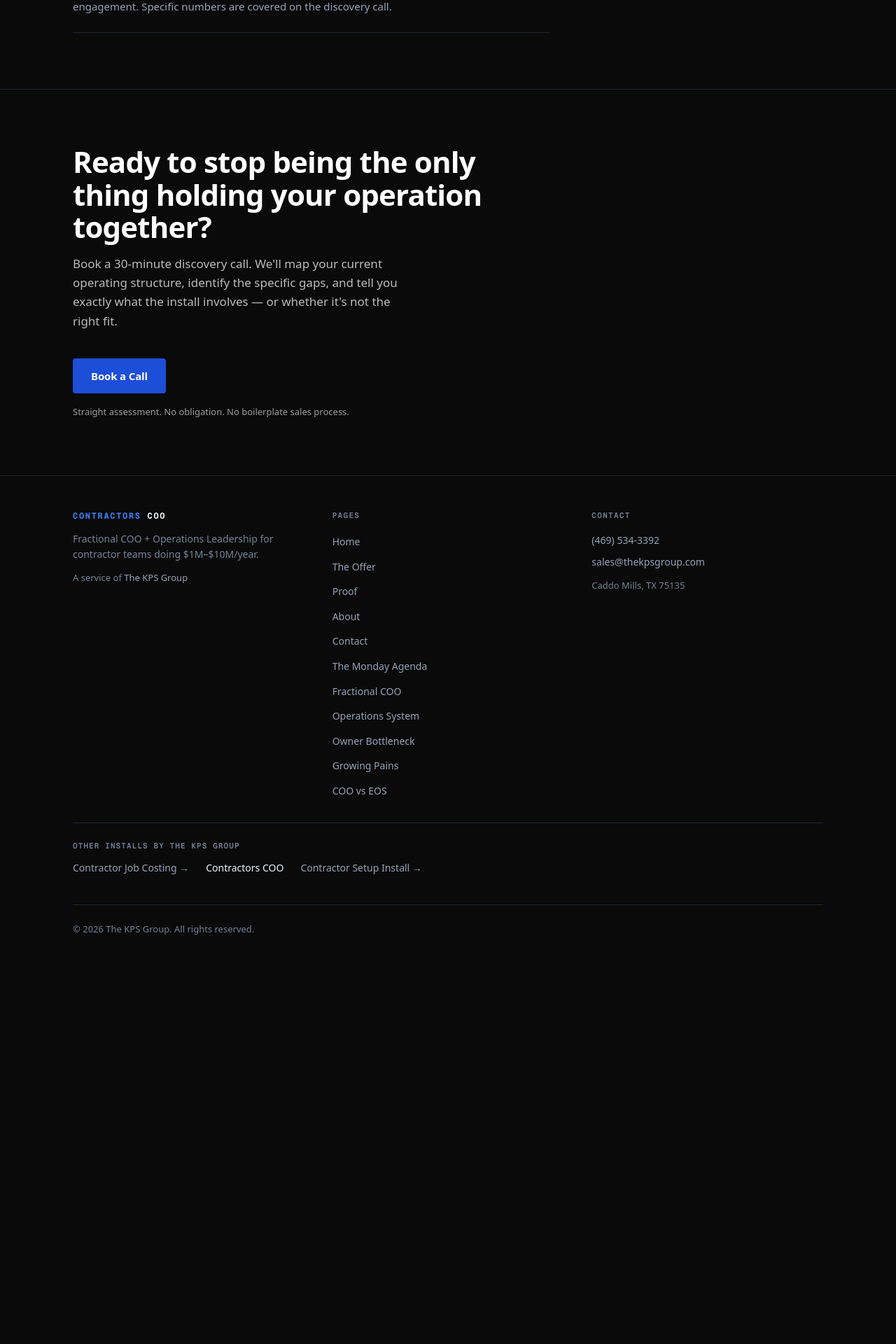
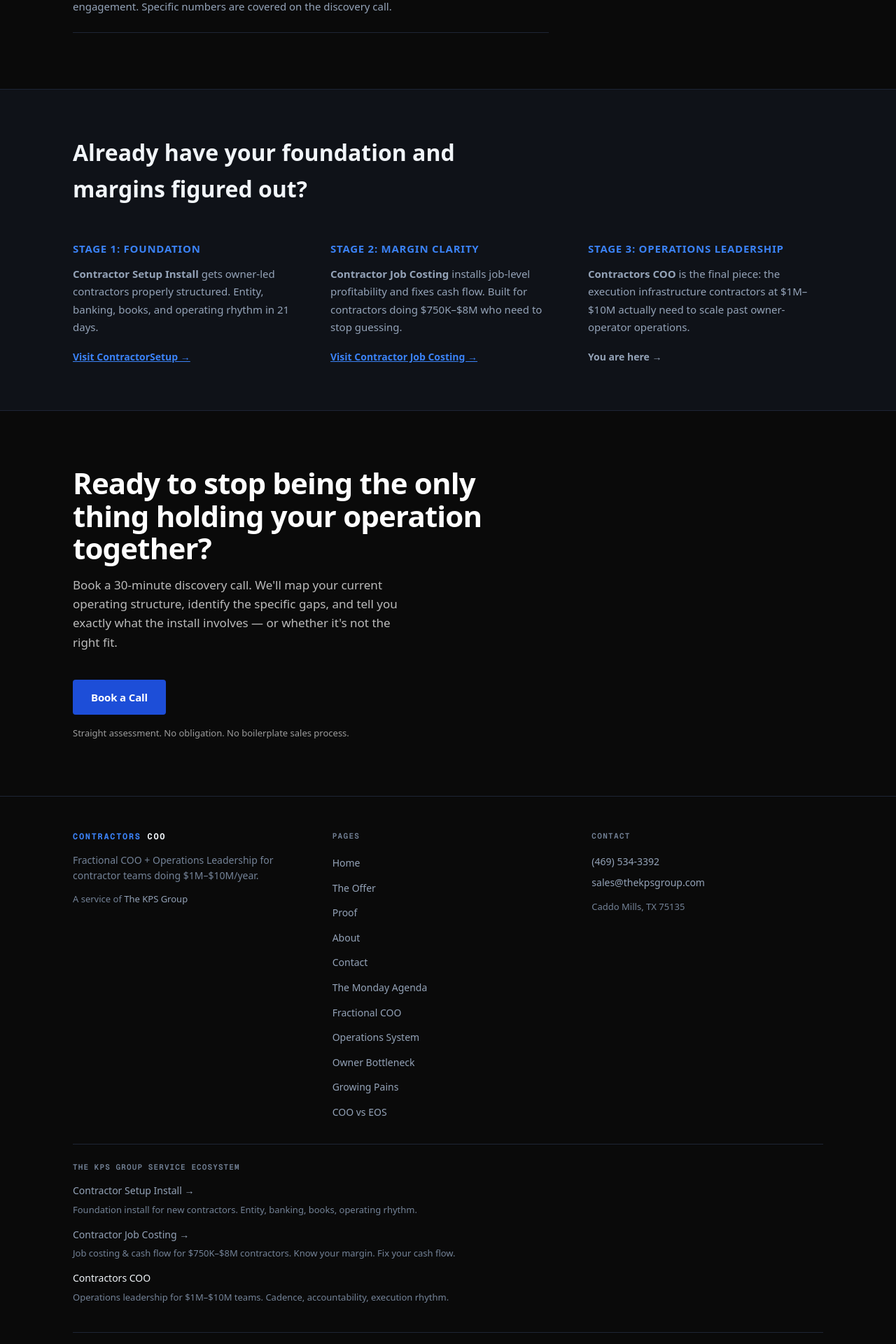
Before and after one commit to thekpsgroup/contractorscoo, a Next.js app: page / in a window 1280 px wide. Shown: the part 7160-9080 px from the top of the page at 70% size. Before the commit the page ends 8545 px from the top, so only its background shows below. Built offline with nearby package versions, Linux system fonts and the light colour scheme; no server answers.

Commit message:
Add cross-site ecosystem sections to About and Homepage

```diff
--- a/src/app/about/page.tsx
+++ b/src/app/about/page.tsx
@@ -295,6 +295,48 @@ export default function AboutPage() {
         </div>
       </section>
 
+      {/* ── SERVICE ECOSYSTEM ────────────────── */}
+      <section aria-label="Service progression" style={{ borderBottom: '1px solid var(--color-line)' }}>
+        <div className="container-inner" style={{ paddingTop: '4rem', paddingBottom: '4rem' }}>
+          <h2 style={{ fontSize: 'clamp(1.5rem, 2.5vw, 2rem)', fontWeight: 800, marginBottom: '3rem' }}>
+            Part of a Complete System
+          </h2>
+          <div style={{ display: 'grid', gridTemplateColumns: 'repeat(auto-fit, minmax(280px, 1fr))', gap: '2rem' }}>
+            <div style={{ borderLeft: '3px solid var(--color-accent-subtle)', paddingLeft: '1.5rem' }}>
+              <h3 style={{ fontSize: '0.9375rem', fontWeight: 700, textTransform: 'uppercase', letterSpacing: '0.05em', color: 'var(--color-accent)', marginBottom: '0.5rem' }}>
+                Stage 1: Foundation
+              </h3>
+              <p style={{ color: 'var(--color-muted)', lineHeight: 1.7, marginBottom: '1rem' }}>
+                <strong>Contractor Setup Install</strong> gets new contractors off to the right start. Entity structure, banking, books, and the barebone operating rhythm.
+              </p>
+              <a href="https://www.contractorsetup.com/?utm_source=contractorscoo&utm_medium=referral" target="_blank" rel="noopener noreferrer" style={{ color: 'var(--color-accent)', textDecoration: 'underline' }}>
+                Learn more →
+              </a>
+            </div>
+            <div style={{ borderLeft: '3px solid var(--color-accent-subtle)', paddingLeft: '1.5rem' }}>
+              <h3 style={{ fontSize: '0.9375rem', fontWeight: 700, textTransform: 'uppercase', letterSpacing: '0.05em', color: 'var(--color-accent)', marginBottom: '0.5rem' }}>
+                Stage 2: Financial Clarity
+              </h3>
+              <p style={{ color: 'var(--color-muted)', lineHeight: 1.7, marginBottom: '1rem' }}>
+                <strong>Contractor Job Costing</strong> gives you real margin numbers and fixes cash flow problems. Built for $750K–$8M contractors who need to know what's profitable.
+              </p>
+              <a href="https://www.contractorjobcosting.com/?utm_source=contractorscoo&utm_medium=referral" target="_blank" rel="noopener noreferrer" style={{ color: 'var(--color-accent)', textDecoration: 'underline' }}>
+                Learn more →
+              </a>
+            </div>
+            <div style={{ borderLeft: '3px solid var(--color-accent-subtle)', paddingLeft: '1.5rem' }}>
+              <h3 style={{ fontSize: '0.9375rem', fontWeight: 700, textTransform: 'uppercase', letterSpacing: '0.05em', color: 'var(--color-accent)', marginBottom: '0.5rem' }}>
+                Stage 3: Operations Leadership
+              </h3>
+              <p style={{ color: 'var(--color-muted)', lineHeight: 1.7, marginBottom: '1rem' }}>
+                <strong>Contractors COO</strong> is the final piece: the execution infrastructure your team actually needs to scale past the owner-operator model.
+              </p>
+              <span style={{ color: 'var(--color-muted)' }}>You are here</span>
+            </div>
+          </div>
+        </div>
+      </section>
+
       {/* ── FINAL CTA ────────────────────────────── */}
       <section
         aria-labelledby="about-cta-heading"
--- a/src/app/page.tsx
+++ b/src/app/page.tsx
@@ -567,6 +567,48 @@ export default function HomePage() {
         </div>
       </section>
 
+      {/* ── ECOSYSTEM POSITIONING ────────────────────────────────── */}
+      <section aria-label="Service progression" style={{ backgroundColor: 'var(--color-surface)', borderBottom: '1px solid var(--color-line)' }}>
+        <div className="container-inner" style={{ paddingTop: '4rem', paddingBottom: '4rem' }}>
+          <h2 style={{ fontSize: 'clamp(1.5rem, 2.5vw, 2rem)', fontWeight: 800, marginBottom: '3rem', maxWidth: '600px' }}>
+            Already have your foundation and margins figured out?
+          </h2>
+          <div style={{ display: 'grid', gridTemplateColumns: 'repeat(auto-fit, minmax(300px, 1fr))', gap: '2rem' }}>
+            <div>
+              <h3 style={{ fontSize: '0.9375rem', fontWeight: 700, textTransform: 'uppercase', letterSpacing: '0.05em', color: 'var(--color-accent)', marginBottom: '0.75rem' }}>
+                Stage 1: Foundation
+              </h3>
+              <p style={{ color: 'var(--color-muted)', lineHeight: 1.7, marginBottom: '1rem', fontSize: '0.9375rem' }}>
+                <strong>Contractor Setup Install</strong> gets owner-led contractors properly structured. Entity, banking, books, and operating rhythm in 21 days.
+              </p>
+              <a href="https://www.contractorsetup.com/?utm_source=contractorscoo&utm_medium=referral" target="_blank" rel="noopener noreferrer" style={{ color: 'var(--color-accent)', textDecoration: 'underline', fontSize: '0.875rem', fontWeight: 600 }}>
+                Visit ContractorSetup →
+              </a>
+            </div>
+            <div>
+              <h3 style={{ fontSize: '0.9375rem', fontWeight: 700, textTransform: 'uppercase', letterSpacing: '0.05em', color: 'var(--color-accent)', marginBottom: '0.75rem' }}>
+                Stage 2: Margin Clarity
+              </h3>
+              <p style={{ color: 'var(--color-muted)', lineHeight: 1.7, marginBottom: '1rem', fontSize: '0.9375rem' }}>
+                <strong>Contractor Job Costing</strong> installs job-level profitability and fixes cash flow. Built for contractors doing $750K–$8M who need to stop guessing.
+              </p>
+              <a href="https://www.contractorjobcosting.com/?utm_source=contractorscoo&utm_medium=referral" target="_blank" rel="noopener noreferrer" style={{ color: 'var(--color-accent)', textDecoration: 'underline', fontSize: '0.875rem', fontWeight: 600 }}>
+                Visit Contractor Job Costing →
+              </a>
+            </div>
+            <div>
+              <h3 style={{ fontSize: '0.9375rem', fontWeight: 700, textTransform: 'uppercase', letterSpacing: '0.05em', color: 'var(--color-accent)', marginBottom: '0.75rem' }}>
+                Stage 3: Operations Leadership
+              </h3>
+              <p style={{ color: 'var(--color-muted)', lineHeight: 1.7, marginBottom: '1rem', fontSize: '0.9375rem' }}>
+                <strong>Contractors COO</strong> is the final piece: the execution infrastructure contractors at $1M–$10M actually need to scale past owner-operator operations.
+              </p>
+              <span style={{ color: 'var(--color-muted)', fontSize: '0.875rem', fontWeight: 600 }}>You are here →</span>
+            </div>
+          </div>
+        </div>
+      </section>
+
       {/* ── FINAL CTA BAND ───────────────────────── */}
       <section
         aria-labelledby="cta-heading"
--- a/src/components/Footer.tsx
+++ b/src/components/Footer.tsx
@@ -66,9 +66,21 @@ export function Footer() {
         {/* Other installs */}
         <div style={{ borderTop: '1px solid var(--color-line)', marginTop: '2rem', paddingTop: '1.5rem' }}>
           <p style={{ fontFamily: 'var(--font-geist-mono, monospace)', fontSize: '0.6875rem', fontWeight: 600, letterSpacing: '0.1em', textTransform: 'uppercase', color: 'var(--color-muted-2)', marginBottom: '0.75rem' }}>
-            Other installs by The KPS Group
+            The KPS Group Service Ecosystem
           </p>
-          <div style={{ display: 'flex', gap: '1.5rem', flexWrap: 'wrap' }}>
+          <div style={{ display: 'flex', flexDirection: 'column', gap: '0.75rem' }}>
+            <div>
+              <a
+                href="https://www.contractorsetup.com/?utm_source=contractorscoo&utm_medium=referral&utm_campaign=network"
+                target="_blank"
+                rel="noopener noreferrer"
+                className="footer-link"
+              >
+                Contractor Setup Install →
+              </a>
+              <p style={{ fontSize: '0.8125rem', color: 'var(--color-muted-2)', marginTop: '0.25rem' }}>Foundation install for new contractors. Entity, banking, books, operating rhythm.</p>
+            </div>
+            <div>
               <a
                 href="https://www.contractorjobcosting.com/?utm_source=contractorscoo&utm_medium=referral&utm_campaign=network"
                 target="_blank"
@@ -77,17 +89,14 @@ export function Footer() {
               >
                 Contractor Job Costing →
               </a>
+              <p style={{ fontSize: '0.8125rem', color: 'var(--color-muted-2)', marginTop: '0.25rem' }}>Job costing & cash flow for $750K–$8M contractors. Know your margin. Fix your cash flow.</p>
+            </div>
+            <div>
               <span className="footer-link" style={{ color: 'var(--color-fg)', cursor: 'default' }}>
                 Contractors COO
               </span>
-            <a
-              href="https://www.contractorsetup.com/?utm_source=contractorscoo&utm_medium=referral&utm_campaign=network"
-              target="_blank"
-              rel="noopener noreferrer"
-              className="footer-link"
-            >
-              Contractor Setup Install →
-            </a>
+              <p style={{ fontSize: '0.8125rem', color: 'var(--color-muted-2)', marginTop: '0.25rem' }}>Operations leadership for $1M–$10M teams. Cadence, accountability, execution rhythm.</p>
+            </div>
           </div>
         </div>
 
```
Lines whose indentation alone changed are shown as unchanged.
